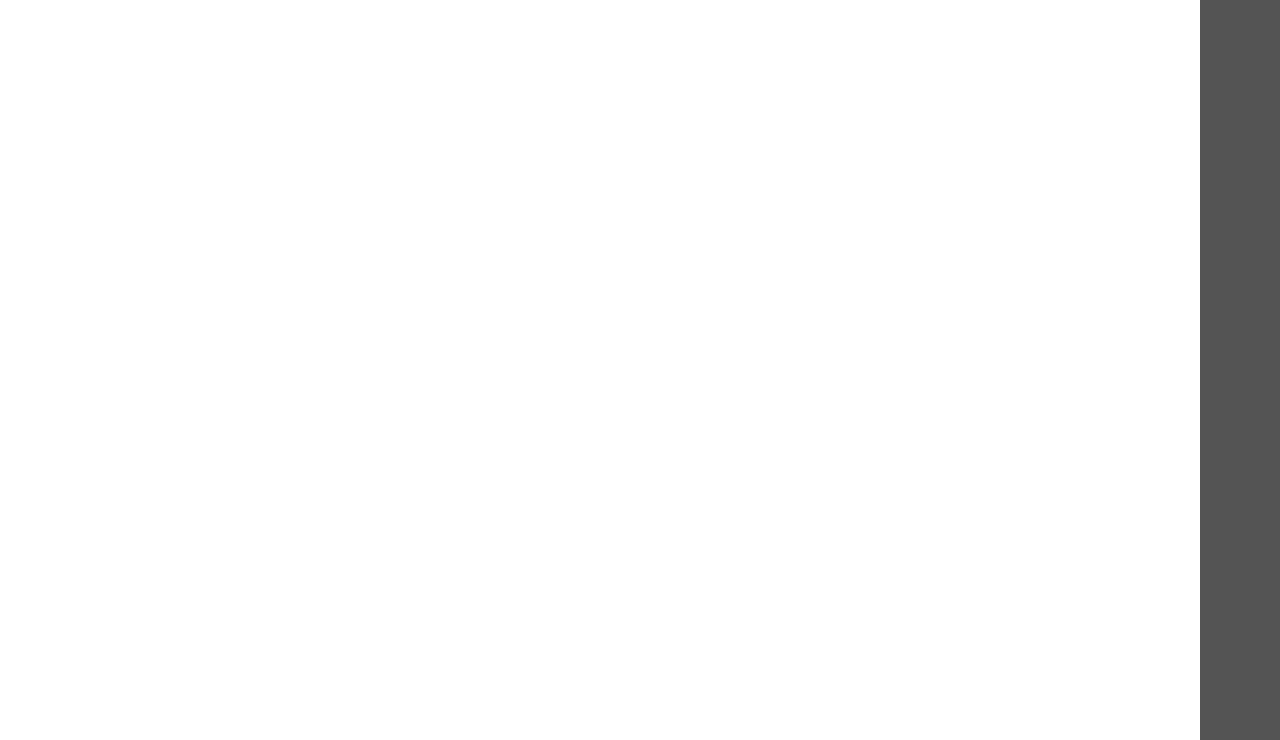
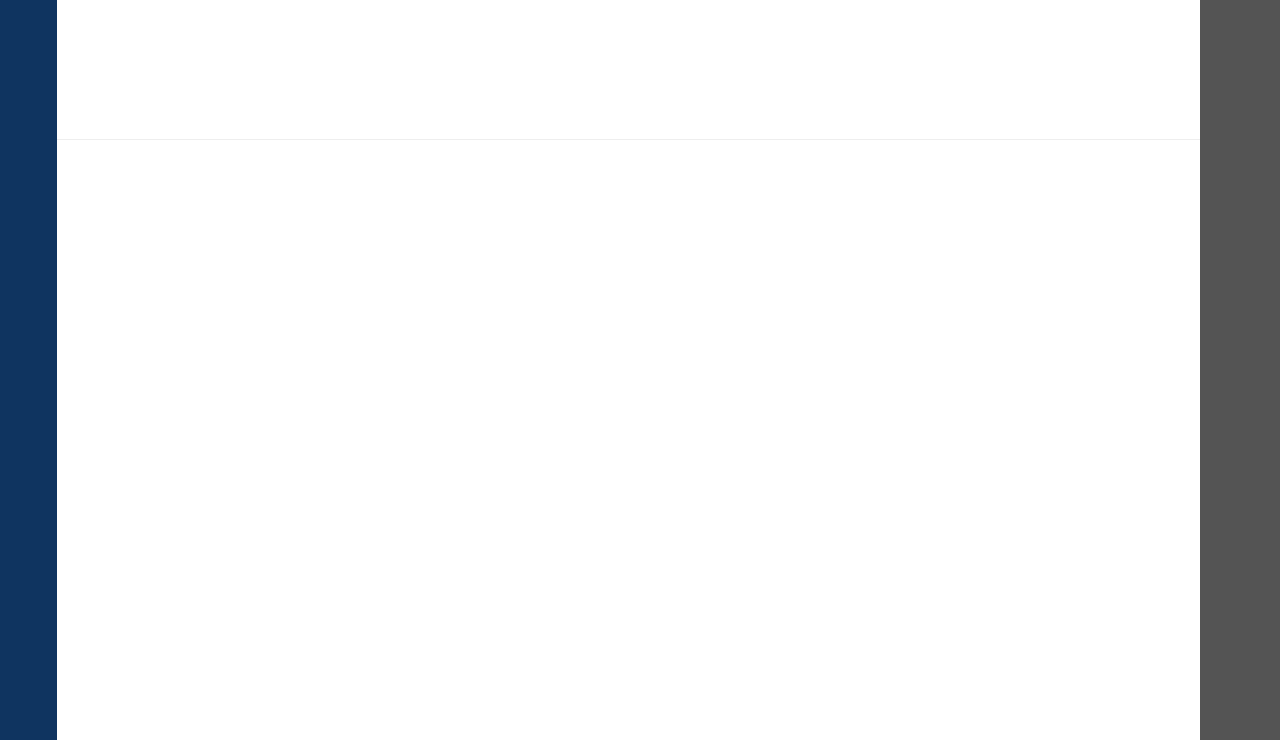
Before and after one commit to Ervin001/TOP_TODO-Project, a website built with webpack: page dist/index.html in a window 1280 px wide. Shown: the part 60-800 px from the top of the page. Built offline with nearby package versions, Linux system fonts and the light colour scheme.

Commit message:
Moved assets under the src file, Added icons for the buttons

```diff
--- a/assets/style.css
+++ /dev/null
@@ -1,46 +0,0 @@
-/* Default theme colors */
-:root {
-  --background-color: white;
-  --logo-colors: red;
-}
-
-/* Dark theme colors */
-:root.dark-theme {
-  --background-color: rgb(14, 18, 40);
-  --logo-colors: rgb(29, 134, 13);
-}
-
-@media (prefers-color-scheme: dark) {
-  /* defaults to dark theme */
-  :root {
-    --background-color: rgb(14, 18, 40);
-    --logo-colors: rgb(245, 102, 0);
-  }
-  /* Override dark mode with light mode styles if the user decides to swap */
-  :root.light-theme {
-    --background-color: white;
-    --logo-colors: red;
-  }
-}
-
-* {
-  margin: 0;
-  padding: 0;
-  box-sizing: border-box;
-  font-size: 62.5%;
-}
-
-body {
-  background-color: #545454;
-}
-
-.container {
-  background-color: var(--background-color);
-  max-width: 120rem;
-  height: 100vh;
-  font-size: 10rem;
-}
-
-.logo {
-  color: var(--logo-colors);
-}
--- a/package.json
+++ b/package.json
@@ -6,7 +6,8 @@
   "scripts": {
     "test": "echo \"Error: no test specified\" && exit 1",
     "watch": "webpack --watch",
-    "build": "webpack"
+    "build": "webpack",
+    "live-ff": "live-server --browser='firefox'"
   },
   "repository": {
     "type": "git",
--- /dev/null
+++ b/src/assets/style.css
@@ -0,0 +1,68 @@
+/* Default theme colors */
+:root {
+  --background-color: #fff;
+  --sidebar-color: #0f3460;
+  --topcontent-bottom-border-color: #eee;
+}
+
+/* Dark theme colors */
+:root.dark {
+  --background-color: rgb(14, 18, 40);
+}
+
+@media (prefers-color-scheme: dark) {
+  /* defaults to dark theme */
+  :root {
+    --background-color: rgb(14, 18, 40);
+    --logo-colors: rgb(245, 102, 0);
+  }
+  /* Override dark mode with light mode styles if the user decides to swap */
+  :root.light {
+    --background-color: #fff;
+    --sidebar-color: #0f3460;
+    --topcontent-bottom-border-color: #eee;
+  }
+}
+
+* {
+  margin: 0;
+  padding: 0;
+  box-sizing: border-box;
+  font-size: 62.5%;
+}
+
+body {
+  background-color: #545454;
+}
+
+.container {
+  display: grid;
+  grid-template-areas:
+    'sb tc tc'
+    'sb mc ec'
+    'sb mc ec';
+  grid-template-rows: 2fr 6fr;
+  grid-template-columns: 0.5fr 10fr;
+
+  background-color: var(--background-color);
+  max-width: 120rem;
+  height: 100vh;
+}
+
+.sidebar {
+  grid-area: sb;
+  background-color: var(--sidebar-color);
+}
+
+.profile-search {
+  grid-area: tc;
+  border-bottom: var(--topcontent-bottom-border-color) solid 1px;
+}
+
+.todo-info {
+  grid-area: mc;
+}
+
+.extra-info {
+  grid-area: ec;
+}
--- a/src/display.js
+++ b/src/display.js
@@ -1,3 +1,5 @@
+import { lastDayOfDecade } from 'date-fns';
+
 export class DisplayUI {
   addHome() {
     // main Container El
@@ -5,22 +7,24 @@ export class DisplayUI {
     containerEl.classList.add('container');
     document.body.appendChild(containerEl);
 
-    // First child
-    const headerEl = document.createElement('header');
-    headerEl.classList.add('main', 'header');
-    containerEl.appendChild(headerEl);
+    // Sidebar
+    const sidebarContainerEl = document.createElement('div');
+    sidebarContainerEl.classList.add('sidebar');
+    containerEl.appendChild(sidebarContainerEl);
 
-    // ^logo
-    const logoEl = document.createElement('div');
-    logoEl.textContent = 'TODO';
-    logoEl.classList.add('logo', 'top');
-    headerEl.appendChild(logoEl);
+    // top-container
+    const topContainerEl = document.createElement('div');
+    topContainerEl.classList.add('profile-search');
+    containerEl.appendChild(topContainerEl);
 
-    // ^options
+    // infoTodo container
+    const todoInfoContainerEl = document.createElement('div');
+    todoInfoContainerEl.classList.add('todo-info');
+    containerEl.appendChild(todoInfoContainerEl);
 
-    // Second Child
-    const mainContentEl = document.createElement('div');
-    mainContentEl.classList.add('main', 'main-content');
-    containerEl.appendChild(mainContentEl);
+    //Extra info container
+    const extraInfoContainerEl = document.createElement('div');
+    extraInfoContainerEl.classList.add('extra-info');
+    containerEl.appendChild(extraInfoContainerEl);
   }
 }
--- a/src/index.js
+++ b/src/index.js
@@ -1,4 +1,4 @@
-import '../assets/style.css';
+import './assets/style.css';
 import { DisplayUI } from './display.js';
 import { compareAsc, format, addDays, startOfDay, getDate } from 'date-fns';
 
--- a/webpack.config.js
+++ b/webpack.config.js
@@ -10,7 +10,7 @@ module.exports = {
   devtool: 'inline-source-map',
   plugins: [
     new HtmlWebpackPlugin({
-      title: 'Output Management',
+      title: 'TODO App',
     }),
   ],
   output: {
```
Also changed, not shown: dist/index.html, dist/index.js, src/assets/icons/chatbubbles-sharp.svg (added), src/assets/icons/checkmark-circle-sharp.svg (added), src/assets/icons/checkmark-sharp.svg (added), src/assets/icons/home-sharp.svg (added), src/assets/icons/moon-sharp.svg (added), src/assets/icons/person-circle-sharp.svg (added), src/assets/icons/search-sharp.svg (added), src/assets/icons/settings-sharp.svg (added), src/assets/icons/star-sharp.svg (added), src/assets/icons/sunny-sharp.svg (added).
